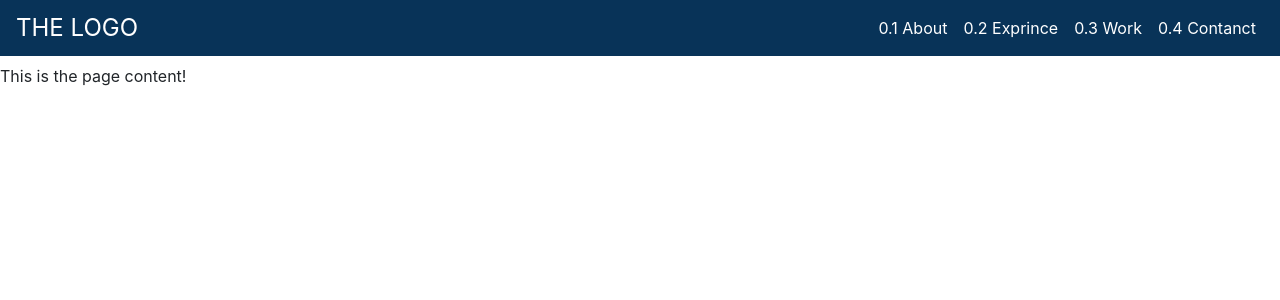
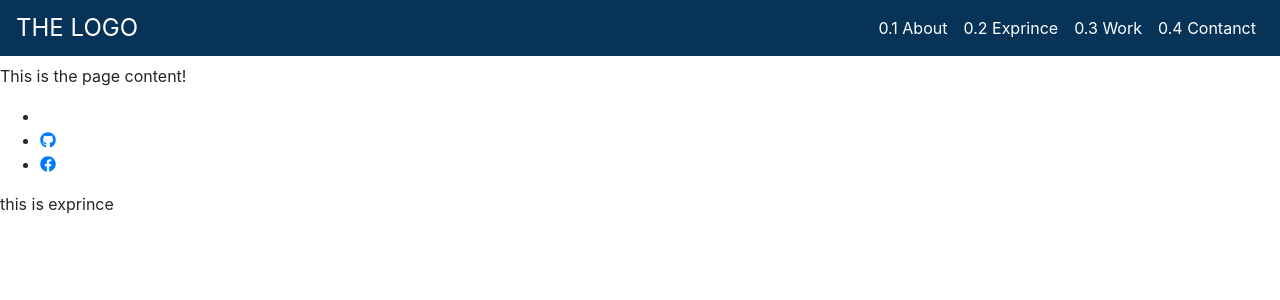
Before and after one commit to berhane02/webPort, a React (Create React App) app in the folder react-webpro/: page /Exprince in a window 1280 px wide. Shown: the top 300 px of the page. Built offline with nearby package versions, Linux system fonts and the light colour scheme; the HTML template or start-up script is replaced by a standard one.

Commit message:
create contact page and update navigation menu to route to different pages

```diff
--- a/react-webpro/package.json
+++ b/react-webpro/package.json
@@ -3,6 +3,11 @@
   "version": "0.1.0",
   "private": true,
   "dependencies": {
+    "@fortawesome/fontawesome-free": "^5.12.0",
+    "@fortawesome/fontawesome-svg-core": "^1.2.26",
+    "@fortawesome/free-brands-svg-icons": "^5.12.0",
+    "@fortawesome/free-solid-svg-icons": "^5.12.0",
+    "@fortawesome/react-fontawesome": "^0.1.8",
     "@testing-library/jest-dom": "^4.2.4",
     "@testing-library/react": "^9.3.2",
     "@testing-library/user-event": "^7.1.2",
--- a/react-webpro/src/App.js
+++ b/react-webpro/src/App.js
@@ -4,10 +4,11 @@ import './App.css';
 
 import 'bootstrap/dist/css/bootstrap.min.css';
 import Menu from './component/Menu'
-//import Network from './component/SocialMedia/Netowrk'
+import Network from './component/SocialMedia/Network'
 import About from './component/Pages/About'
 import Exprince from './component/Pages/Exprince'
 import Work from './component/Pages/Work'
+import Contact from './component/Pages/Contanct'
 
 
 
@@ -19,12 +20,15 @@ class App extends Component {
       <BrowserRouter>
           <div className= "app">
               < Menu />
+              < Network />
               <switch>
-                <Route path="/0.1 About" exact compenet={About}/>
-                <Route path="/0.2 Exprince" compenet={Exprince} />
-                <Route path="/0.2 Work" compenet={Work} />
+              <Route path="/" exact component={About} />
+              <Route path="/Exprince" component={Exprince} />
+              <Route path="/Work" component={Work} />
+              <Route path="/Contact" component={Contact} />
+
                </switch>
-              </div>
+            </div>
        </BrowserRouter>
 
     )
--- a/react-webpro/src/component/Navbar.js
+++ b/react-webpro/src/component/Navbar.js
@@ -16,9 +16,9 @@ const Navbar = props =>(
             <div className= "toolbar_navigation-items">
                 <ul>
                     <li> <NavLink to="/">0.1 About </NavLink></li>
-                    <li> <a href="/"> 0.2 Exprince</a> </li>
-                    <li> <a href="/"> 0.3 Work </a> </li>
-                    <li> <a href="/"> 0.4 Contanct </a> </li>
+                    <li> <NavLink to="/Exprince">0.2 Exprince</NavLink> </li>
+                    <li> <NavLink to="/Work"> 0.3 Work </NavLink> </li>
+                    <li> <NavLink to="/Contact"> 0.4 Contanct </NavLink></li>
                 </ul>
             </div>
         </nav>
--- a/react-webpro/src/component/Pages/Contanct.js
+++ b/react-webpro/src/component/Pages/Contanct.js
@@ -0,0 +1,12 @@
+import React, { Component } from 'react'
+
+class Contact extends Component{
+    render(){
+        return(
+            <div>
+                this is contat
+            </div>
+        )
+    }
+}
+export default Contact;
--- a/react-webpro/src/component/Pages/Exprince.js
+++ b/react-webpro/src/component/Pages/Exprince.js
@@ -0,0 +1,14 @@
+import React, { Component } from 'react';
+
+class Exprince extends Component{
+    render(){
+        return (
+            <div>
+                this is exprince
+            </div>
+
+        )
+    }
+}
+
+export default Exprince;
--- /dev/null
+++ b/react-webpro/src/component/SocialMedia/Network.js
@@ -0,0 +1,22 @@
+import React from 'react'
+import { FontAwesomeIcon } from '@fortawesome/react-fontawesome'
+import { falinkedin } from '@fortawesome/free-solid-svg-icons';
+import { faGithub } from '@fortawesome/free-brands-svg-icons'
+import { faFacebook} from '@fortawesome/free-brands-svg-icons'
+
+const Network = () => (
+  <div>
+    <ul>
+        <li>
+             <a href="/"><i class="fa fa-linedin"></i></a>
+        </li>
+        <li>
+             <a href="/"><FontAwesomeIcon icon={faGithub} /></a>
+        </li>
+        <li>
+             <a href="/"><FontAwesomeIcon icon={faFacebook} /></a>
+        </li>
+    </ul>
+  </div>
+)
+export default Network;
```
Also changed, not shown: react-webpro/src/component/SocialMedia/Netowrk.js (deleted, +0 -22 lines), 1 other file (tests, documents, lock files or other folders).
